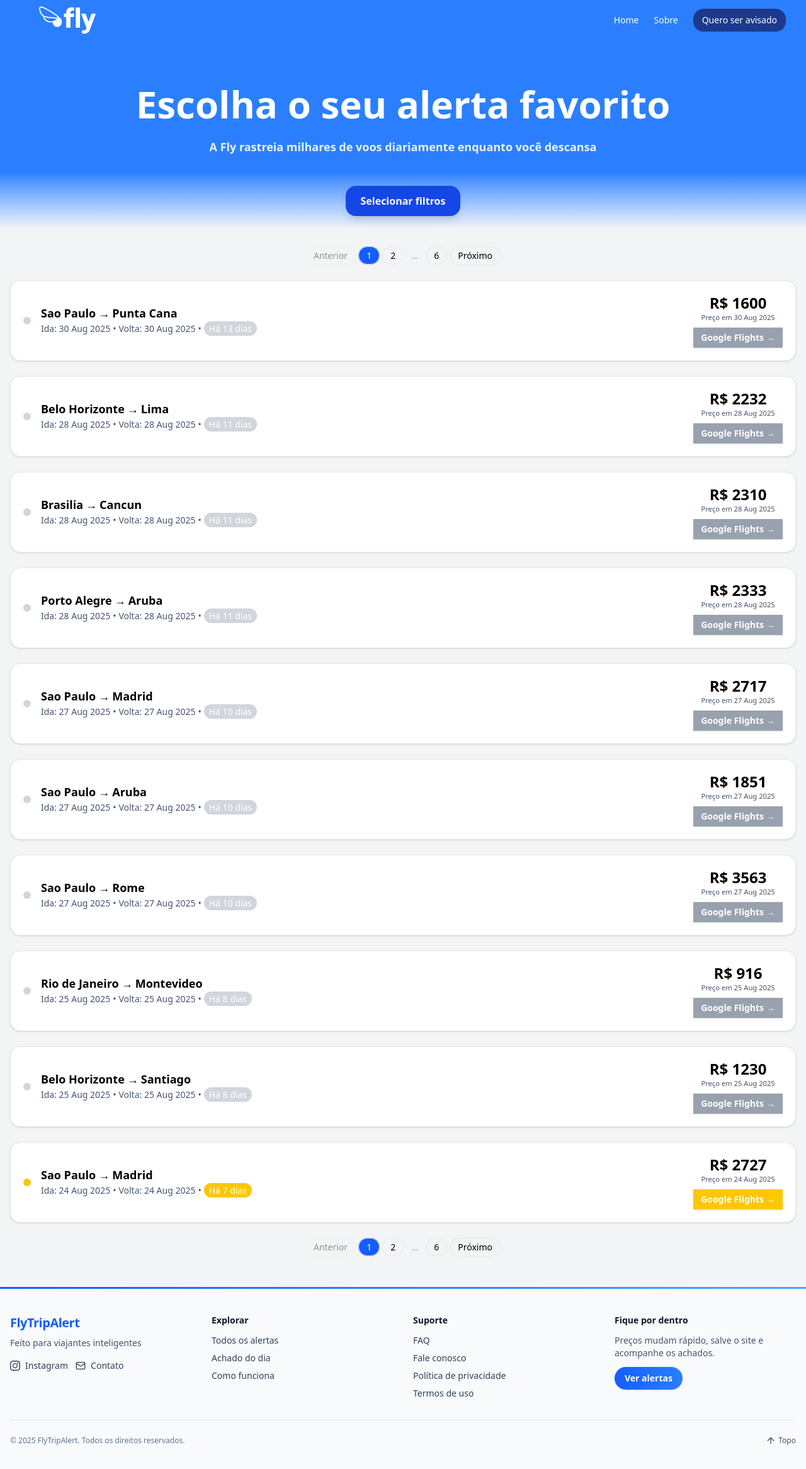
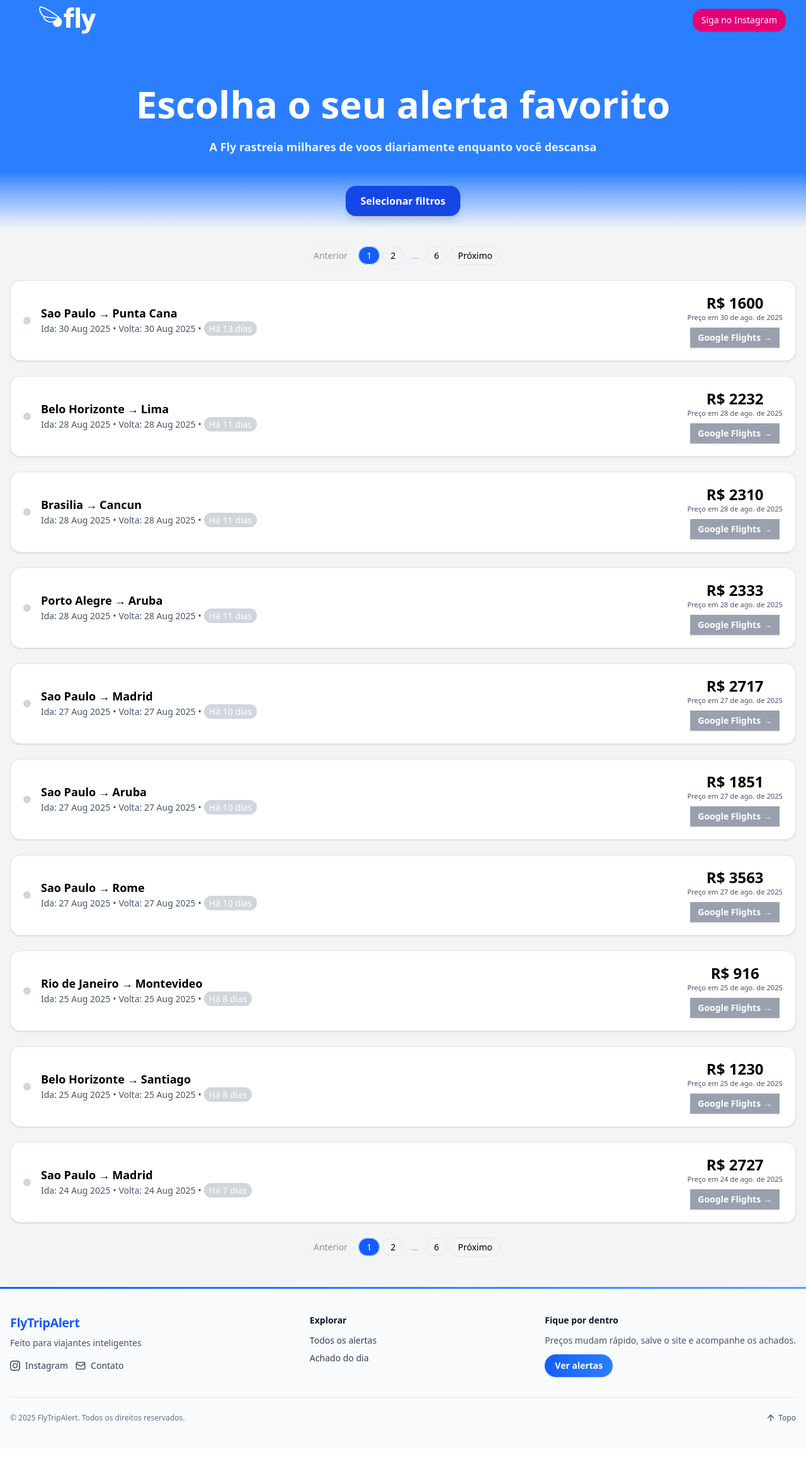
Before and after one commit to GCOUTO-FONSECA/flytripalert_js-site, a Next.js app: page / in a window 1280 px wide. Shown: the top 2332 px of the page at 63% size. After the commit the page ends 2299 px from the top, so only its background shows below. Built offline with nearby package versions, Linux system fonts and the light colour scheme.

Commit message:
feat: update rating color logic in AlertCard; enhance Footer and Header components with Instagram links and layout adjustments

```diff
--- a/components/AlertCard.tsx
+++ b/components/AlertCard.tsx
@@ -15,10 +15,11 @@ type Props = {
 
 const ratingColor = (found_at: string): string => {
   const diffdays: number = elapsedDays(found_at);
-  if (diffdays <= 1) return "bg-green-500 text-white"; // verde se até 1 dia
-  if (diffdays > 1 && diffdays <= 3) return "bg-orange-400 text-white"; // laranja se até 3 dias
-  if (diffdays > 3 && diffdays <= 7) return "bg-yellow-400 text-gray-800"; // amarelo se até 7 dias
-  if (diffdays > 7) return "bg-gray-300 text-gray-800"; // cinza se mais de 7 dias
+  console.log(diffdays);
+  if (diffdays < 1) return "bg-green-500 text-white"; // verde se até 1 dia
+  if (diffdays >= 1 && diffdays < 3) return "bg-orange-400 text-white"; // laranja se até 3 dias
+  if (diffdays >= 3 && diffdays < 7) return "bg-yellow-400 text-gray-800"; // amarelo se até 7 dias
+  if (diffdays >= 7) return "bg-gray-300 text-gray-800"; // cinza se mais de 7 dias
   else return "bg-gray-300 text-gray-800"; // padrão cinza
 };
 
@@ -31,7 +32,6 @@ const elapsedDays = (alertFoundAt: string): number => {
 
 const openLinkColor = (found_at: string): string => {
   const color = ratingColor(found_at);
-  console.log(color.split("-")[1]);
   return color.split("-")[1];
 };
 
@@ -42,6 +42,11 @@ const gradientByColor: Record<string, string> = {
   green:"bg-gradient-to-r from-green-600 to-green-500 hover:from-green-500 hover:to-green-500",
   gray: "bg-gradient-to-r from-gray-400 to-gray-400 hover:from-gray-500 hover:to-gray-300",
 };
+
+function translateDate(dateStr: string): string {
+  const date = new Date(dateStr);
+  return date.toLocaleDateString('pt-BR', { day: '2-digit', month: 'short', year: 'numeric' });
+}
 
 export default function AlertCard(p: Props) {
   const elapsedTime = elapsedDays(p.found_at);
@@ -79,7 +84,7 @@ export default function AlertCard(p: Props) {
       </div>
       {/* Score */}
       <span className={`sm:hidden inline-flex w-fit px-2 py-0.5 mt-2 rounded-full text-white font-medium ${color}`}>
-        {elapsedTime > 1 ? "Há " + elapsedTime.toString() + " dias" : "Hoje"}
+        {elapsedTime >= 1 ? elapsedTime === 1 ? "Há 1 dia" : "Há " + elapsedTime.toString() + " dias" : "Hoje"}
       </span>
 
       {/* CONFIGURE CARD FOR DESKTOP (sm+) */}
@@ -90,14 +95,14 @@ export default function AlertCard(p: Props) {
           <span>Ida: {p.depart}</span>
           <span>Volta: {p.return}</span>
           <span className={`px-2 py-0.5 rounded-full text-white font-medium ${color} inline-flex w-fit`}>
-            {elapsedTime > 1 ? "Há " + elapsedTime.toString() + " dias" : "Hoje"}
+            {elapsedTime >= 1 ? elapsedTime === 1 ? "Há 1 dia" : "Há " + elapsedTime.toString() + " dias" : "Hoje"}
           </span>
         </p>
       </div>
     <div className="self-center flex flex-col items-center justify-center text-center">
     <div className="text-xl sm:text-2xl font-bold leading-tight">
         {p.currency} {p.price}
-        <p className="text-slate-600 font-light text-[0.5rem] sm:text-xs md:text-sm lg:text-[0.7rem]">Preço em {p.found_at}</p>
+        <p className="text-slate-600 font-light text-[0.5rem] sm:text-xs md:text-sm lg:text-[0.7rem]">Preço em {translateDate(p.found_at)}</p>
     </div>
 
     <Link
--- a/components/Footer.tsx
+++ b/components/Footer.tsx
@@ -12,7 +12,7 @@ export default function Footer() {
       <div className="-mt-16 h-[3px] bg-gradient-to-r from-blue-600 via-blue-500 to-blue-400" />
 
       <div className="mx-auto max-w-7xl px-4 py-10">
-        <div className="grid gap-8 sm:grid-cols-2 lg:grid-cols-4">
+        <div className="flex flex-col gap-8 sm:flex-row sm:items-start sm:justify-between sm:gap-16 lg:gap-24">
           {/* brand + tagline */}
           <div>
             <Link href="/" className="text-xl font-bold tracking-tight text-blue-600">
@@ -21,7 +21,7 @@ export default function Footer() {
             <p className="mt-2 text-sm text-slate-600">
               Feito para viajantes inteligentes
             </p>
-            <div className="mt-4 flex items-center gap-3">
+            <div className="mt-4 flex items-center gap-3 text-center">
               <Link
                 href="https://instagram.com/flytripalert"
                 className="inline-flex items-center gap-2 text-sm hover:text-blue-600"
@@ -47,18 +47,6 @@ export default function Footer() {
             <ul className="space-y-2">
               <li><Link href="/#alerts" className="hover:text-blue-600">Todos os alertas</Link></li>
               <li><Link href="/top" className="hover:text-blue-600">Achado do dia</Link></li>
-              <li><Link href="/como-funciona" className="hover:text-blue-600">Como funciona</Link></li>
-            </ul>
-          </nav>
-
-          {/* suporte / legal */}
-          <nav aria-label="Suporte" className="text-sm">
-            <h4 className="mb-3 font-semibold text-slate-900">Suporte</h4>
-            <ul className="space-y-2">
-              <li><Link href="/faq" className="hover:text-blue-600">FAQ</Link></li>
-              <li><Link href="/contato" className="hover:text-blue-600">Fale conosco</Link></li>
-              <li><Link href="/politica-de-privacidade" className="hover:text-blue-600">Política de privacidade</Link></li>
-              <li><Link href="/termos" className="hover:text-blue-600">Termos de uso</Link></li>
             </ul>
           </nav>
 
--- a/components/Header.jsx
+++ b/components/Header.jsx
@@ -4,11 +4,6 @@
 import { useState } from "react";
 import Link from "next/link";
 import Image from "next/image";
-
-const NAV = [
-  { id: 1, href: "/", label: "Home" },
-  { id: 2, href: "/sobre", label: "Sobre" },
-];
 
 export default function Header() {
   const [open, setOpen] = useState(false);
@@ -31,21 +26,15 @@ export default function Header() {
 
         {/* Desktop nav */}
         <nav className="hidden md:flex items-center gap-6">
-          {NAV.map((item) => (
-            <Link
-              key={item.href}
-              href={item.href}
-              className="text-sm hover:opacity-80"
-            >
-              {item.label}
-            </Link>
-          ))}
           <Link
-            href="/signup"
+            href="https://www.instagram.com/flytripalert/"
+            target="_blank"
+            rel="noopener noreferrer"
+            aria-label="Instagram"
             className="rounded-2xl px-3.5 py-2 text-sm font-medium shadow hover:shadow-md transition
-                       bg-blue-900 text-white"
+                       bg-pink-600 text-white"
           >
-            Quero ser avisado
+            Siga no Instagram
           </Link>
         </nav>
 
@@ -72,22 +61,15 @@ export default function Header() {
         aria-label="Mobile menu"
       >
         <div className="px-4 py-3 space-y-2">
-          {NAV.map((item) => (
-            <Link
-              key={item.id}
-              href={item.href}
-              onClick={() => setOpen(false)}
-              className="block px-2 py-2 rounded hover:bg-black/5"
-            >
-              {item.label}
-            </Link>
-          ))}
           <Link
-            href="/signup"
+            href="https://www.instagram.com/flytripalert/"
+            target="_blank"
+            rel="noopener noreferrer"
+            aria-label="Instagram"
             onClick={() => setOpen(false)}
             className="block px-2 py-2 rounded bg-black text-white text-center"
           >
-            Get alerts
+            Siga no Instagram
           </Link>
         </div>
       </div>
```
